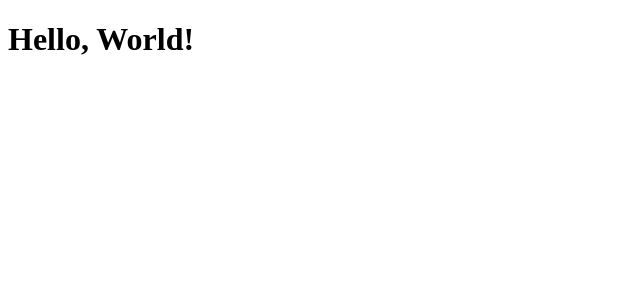
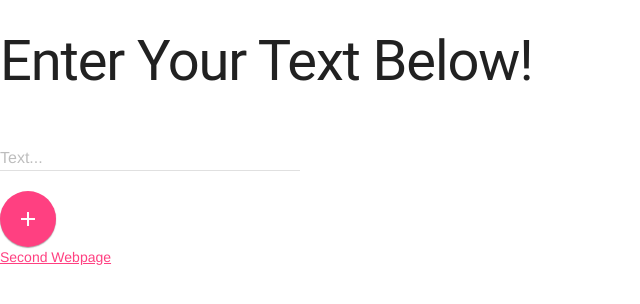
Before and after one commit to SHH-ICS/mdl-html-page-danielkean5, a plain HTML site: page index.html in a window 1280 px wide. Shown: the whole page, without its empty margins (0-640 px from the left). Drawn offline with nearby package versions, Linux system fonts and the light colour scheme; files that its build step writes are made by us from their sources.

Commit message:
add index html code

```diff
--- a/index.html
+++ b/index.html
@@ -1,12 +1,31 @@
 <!DOCTYPE html>
 <html>
   <head>
-    <link rel="stylesheet" href="styles.css">
-    <title>Page Title</title>
+    <meta charset="utf-8">
+    <meta name="description" content="MDL Page">
+    <meta name="keywords" content="ics2o, daniel">
+    <meta name="author" content="Daniel Kean">
+    <meta name="viewport" content="width=device-width, initial-scale=1.0">
+    <link rel="stylesheet" href="./css/styles.css">
+    <link rel="stylesheet" href="https://fonts.googleapis.com/icon?family=Material+Icons">
+    <link rel="stylesheet" href="https://code.getmdl.io/1.3.0/material.indigo-pink.min.css">
+    <title>MDL Website</title>
   </head>
-
   <body>
-    <h1>Hello, World!</h1>
+    <script defer src="https://code.getmdl.io/1.3.0/material.min.js"></script>
+    <h1>Enter Your Text Below!</h1>
+    <!-- Text box -->
+    <form action="#">
+      <div class="mdl-textfield mdl-js-textfield">
+        <input class="mdl-textfield__input" type="text" id="sample1">
+        <label class="mdl-textfield__label" for="sample1">Text...</label>
+      </div>
+    </form>
+    <!-- Colored FAB button -->
+    <button class="mdl-button mdl-js-button mdl-button--fab mdl-button--colored">
+      <i class="material-icons">add</i>
+    </button>
+    <br>
+    <a href="./index2.html">Second Webpage</a>
   </body>
-
 </html>
```
